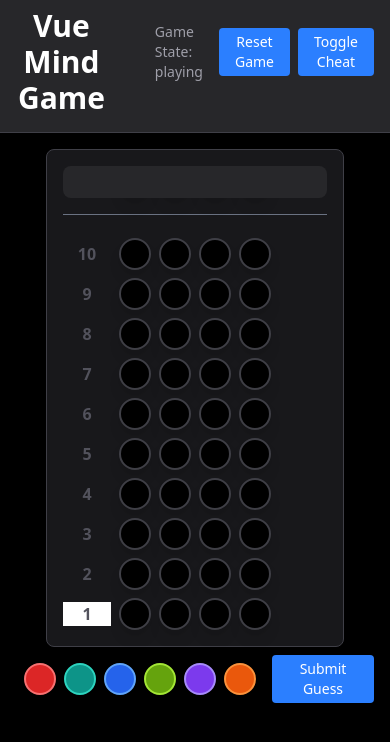
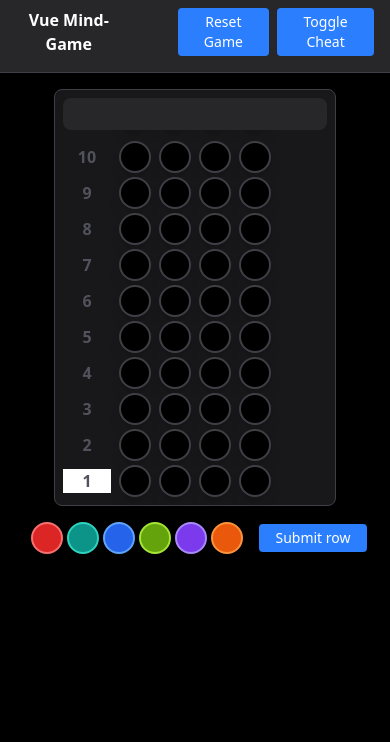
Before and after one commit to srutz/vuemindgame, a Vue app: page / in a window 390 px wide. Both pictures are taken after a click on the button "Start a New Game". Shown: the top 742 px of the page. Built offline with nearby package versions, Linux system fonts and the light colour scheme.

Commit message:
responsive

```diff
--- a/src/GamePanel.vue
+++ b/src/GamePanel.vue
@@ -1,14 +1,14 @@
 <template>
   <div v-if="game" class="flex flex-col items-center gap-2 mb-4">
     <div
-      class="flex flex-col gap-2 bg-black border border-zinc-700 bg-zinc-900 text-white p-4 rounded-lg"
+      class="flex flex-col gap-1 md:gap-2 bg-black border border-zinc-700 bg-zinc-900 text-white p-2 lg:p-4 rounded-lg"
     >
       <GameRow
         :row="game.code"
         :key="`code-${gameKey}`"
         :obscured="game.status !== 'lost' && !game.cheatMode"
       />
-      <div class="h-2 border-t border-gray-500 my-2" />
+      <div class="h-[1px] lg:h-2 lg:border-t border-gray-500 my-[1px] lg:my-2" />
       <GameRow
         v-for="(attempt, y) in toReversed(game.attempts)"
         :key="`${gameKey}-${y}`"
@@ -21,7 +21,7 @@
       />
     </div>
     <div v-if="game.status === 'playing'" class="flex gap-2 items-center">
-      <div class="flex gap-2 p-2">
+      <div class="flex gap-1 lg:gap-2 p-2">
         <ColorDot
           v-for="(_, x) in game.nColors"
           :key="x"
@@ -32,7 +32,7 @@
           @dragstart="(e) => e && handleDragStart(e, x)"
         />
       </div>
-      <MyButton class="text-sm" @click="handleSubmitAttempt">Submit Guess</MyButton>
+      <MyButton class="text-sm" @click="handleSubmitAttempt">Submit row</MyButton>
     </div>
   </div>
 </template>
--- a/src/components/MyMenu.vue
+++ b/src/components/MyMenu.vue
@@ -1,10 +1,10 @@
 <template>
   <div
-    class="w-full flex flex-row items-baseline gap-4 bg-zinc-800 pt-2 pb-4 border-b border-zinc-700 px-4"
+    class="w-full flex flex-row items-center gap-4 bg-zinc-800 pt-2 pb-4 border-b border-zinc-700 px-4"
   >
-    <div class="text-3xl font-bold text-center mr-8">Vue Mind Game</div>
+    <div class="md:text-3xl font-bold text-center mr-8">Vue Mind-Game</div>
     <nav class="flex flex-row gap-2 items-center grow">
-      <div class="text-sm text-zinc-400">Game State: {{ gameState }}</div>
+      <div class="lg:visible hidden text-sm text-zinc-400">Game State: {{ gameState }}</div>
       <div class="grow"></div>
       <my-button class="text-sm" v-show="gameState !== 'stopped'" @click="handleNewGame"
         >Reset Game</my-button
```
